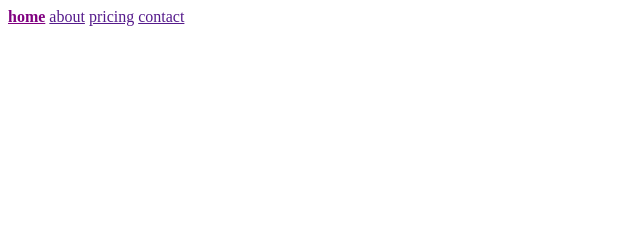
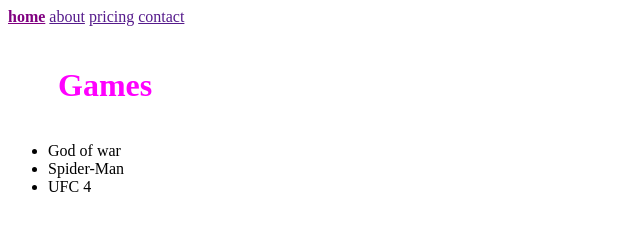
Before and after one commit to KarlErikToom/CSS-crash-course, a plain HTML site: page index.html in a window 1280 px wide. Shown: the whole page, without its empty margins (0-640 px from the left). Drawn offline with Linux system fonts and the light colour scheme.

Commit message:
added text

```diff
--- a/index.html
+++ b/index.html
@@ -8,12 +8,19 @@
     <link rel="stylesheet" href="./style.css" />
   </head>
   <body>
-   <nav class="nav">
-     <a href=""class="nav__link nav__link--active">home</a>
-     <a href=""class="nav__link">about</a>
-     <a href=""class="nav__link">pricing</a>
-     <a href=""class="nav__link">contact</a>
-
-   </nav>
+    <nav class="nav">
+      <a href="" class="nav__link nav__link--active">home</a>
+      <a href="" class="nav__link">about</a>
+      <a href="" class="nav__link">pricing</a>
+      <a href="" class="nav__link">contact</a>
+    </nav>
+    <div class="text">
+      <h1>Games</h1>
+    </div>
+      <ul>
+        <li>God of war</li>
+        <li>Spider-Man</li>
+        <li>UFC 4</li>
+      </ul>
   </body>
 </html>
--- a/style.css
+++ b/style.css
@@ -5,3 +5,12 @@
     color: purple;
     font-weight: bold;
 }
+
+.text{
+color: magenta;
+padding-left: 50px;
+padding-top: 20px;
+display: flex;
+margin: 0%;
+
+}
```
